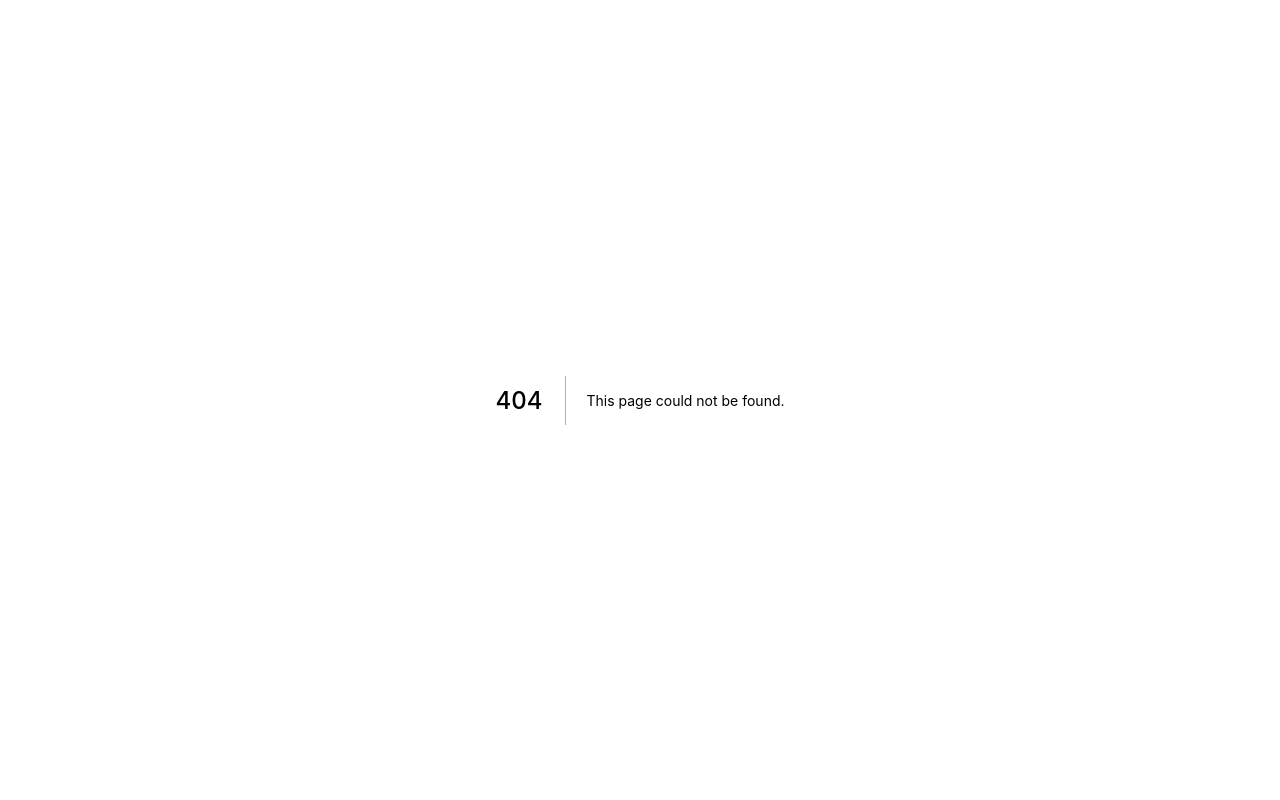
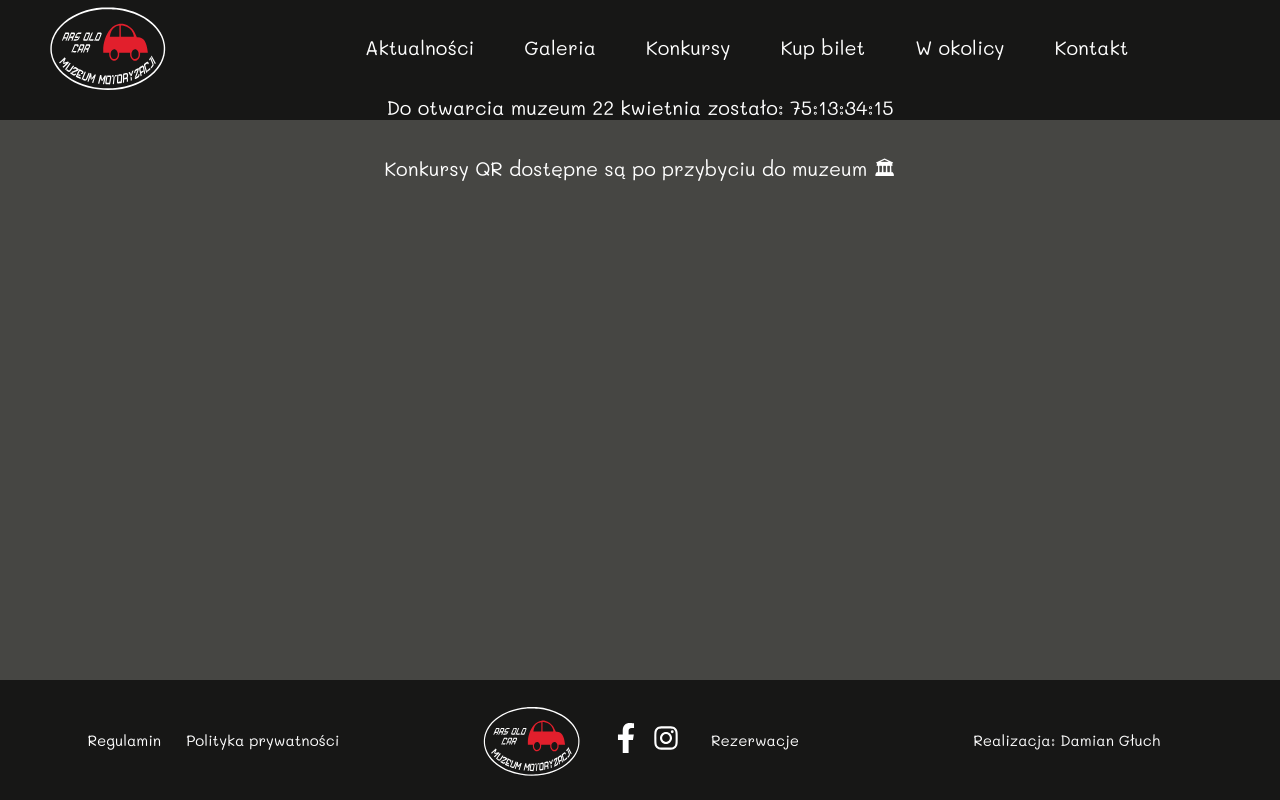
Before and after one commit to damian-guh/ars-old-car, a Next.js app: page /qr in a window 1280 px wide. Before the commit this address had no page. Built offline with nearby package versions, Linux system fonts and the light colour scheme.

Commit message:
feat: add qr page

```diff
--- /dev/null
+++ b/src/pages/qr.tsx
@@ -0,0 +1,20 @@
+import Layout from 'components/Layout';
+import styled from 'styled-components';
+
+const QrInfoSection = styled.section`
+  display: flex;
+  justify-content: center;
+  margin: 50px;
+  padding: 10px;
+  font-size: ${({ theme }) => theme.fontSizes.lg};
+`;
+
+const QrPage = () => (
+  <Layout>
+    <QrInfoSection>
+      Konkursy QR dostępne są po przybyciu do muzeum 🏛
+    </QrInfoSection>
+  </Layout>
+);
+
+export default QrPage;
```
